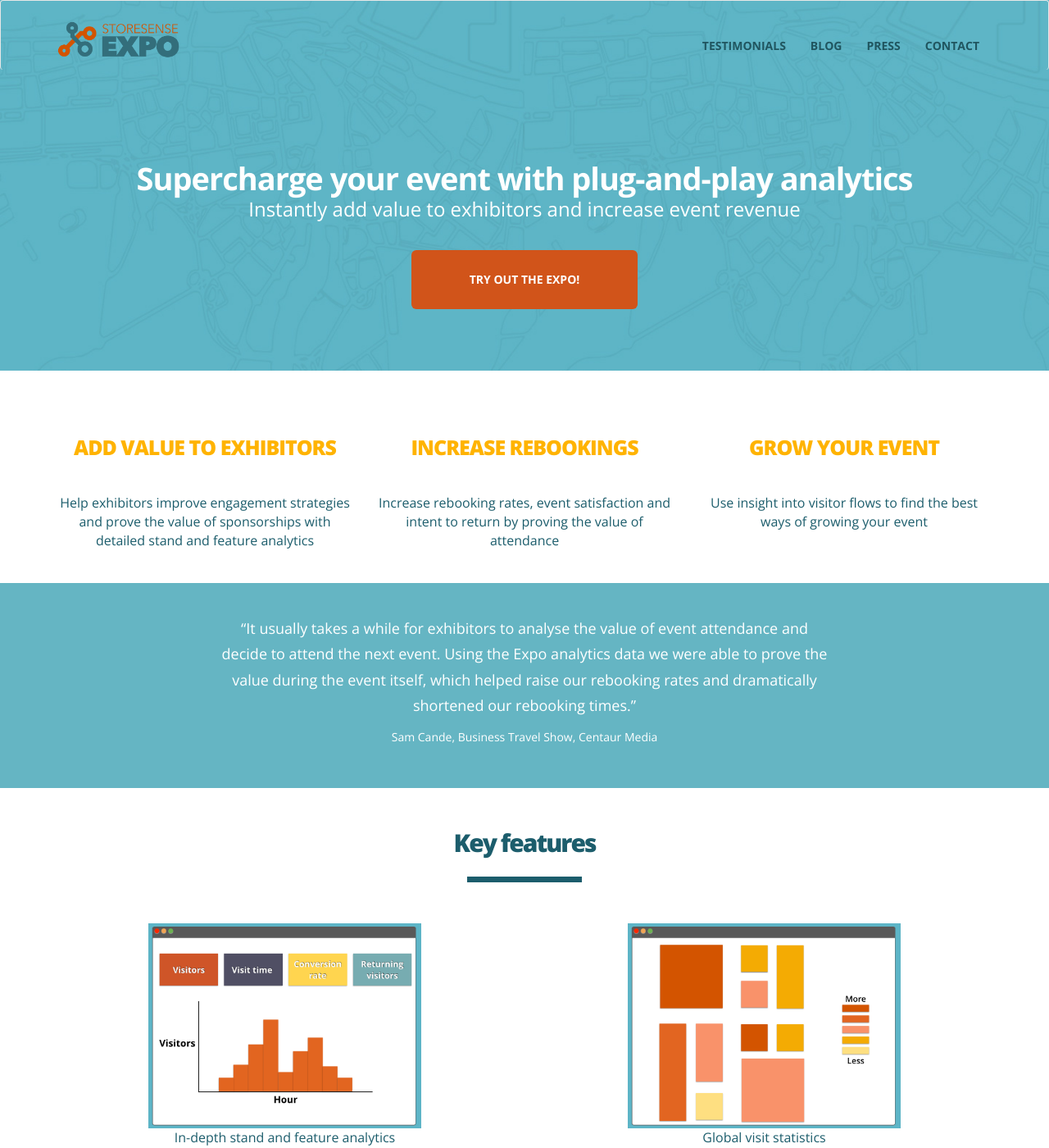
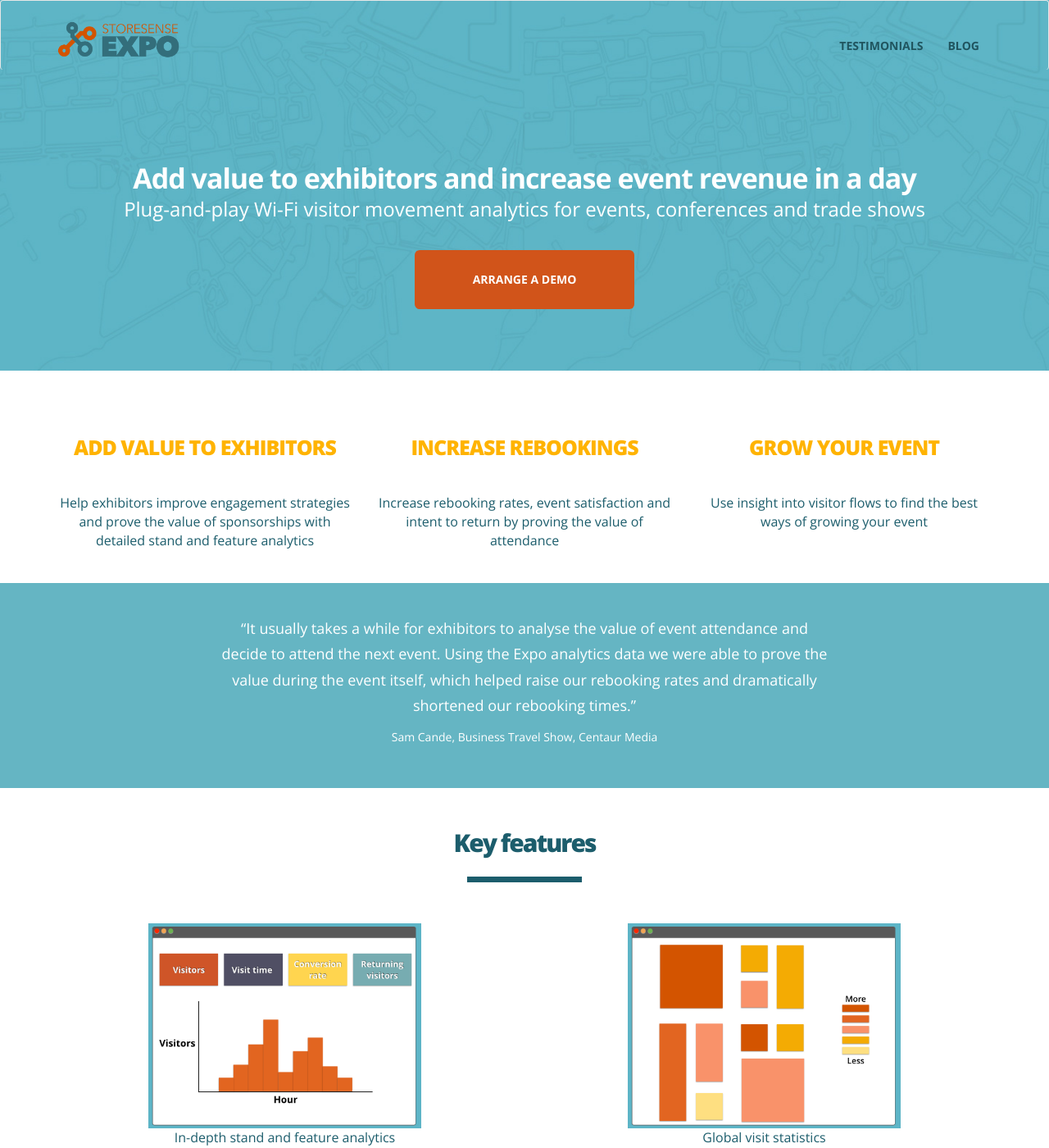
Before and after one commit to storesense/web-expoanalytics, a Jekyll site: the page built from index.html, in a window 1280 px wide and 1400 px high. Shown: the whole window at 82% size. Built offline with Jekyll 4.4.1, drawn with Linux system fonts in a browser that asks for light colours.

Commit message:
Header tweaking

```diff
--- a/_includes/header.html
+++ b/_includes/header.html
@@ -1,8 +1,8 @@
 <header id="heading-expo">
     <div class="container">
         <div class="intro-text">
-            <div class="intro-heading">Supercharge your event with plug-and-play analytics</div>
-            <div class="intro-description">Instantly add value to exhibitors and increase event revenue</div>
+            <div class="intro-heading">Add value to exhibitors and increase event revenue in a day</div>
+            <div class="intro-description">Plug-and-play Wi-Fi visitor movement analytics for events, conferences and trade shows</div>
 
             <!--HubSpot Call-to-Action Code -->
             <span class="hs-cta-wrapper" id="hs-cta-wrapper-e360ce47-4d3a-461e-9415-2d8cb2396a47">
@@ -11,7 +11,7 @@
                     <!--[if lte IE 8]>
                     <div id="hs-cta-ie-element"></div><![endif]-->
                     <a href="http://cta-redirect.hubspot.com/cta/redirect/735484/e360ce47-4d3a-461e-9415-2d8cb2396a47" class="page-scroll btn btn-xl">
-                      <span>Try out the Expo!</span>
+                      <span>Arrange a demo</span>
                     </a>
                 </span>
                 <script charset="utf-8" src="https://js.hscta.net/cta/current.js"></script>
--- a/_includes/nav.html
+++ b/_includes/nav.html
@@ -23,7 +23,7 @@
                 <li>
                     <a href="http://blog.storesense.info">Blog</a>
                 </li>
-                <li>
+ <!--               <li>
                     <a href="http://content.storesense.info/press">Press</a>
                 </li>
                 <li>
@@ -33,6 +33,7 @@
                         <a class="page-scroll" href="#contact">Contact</a>
                     {% endif %}
                 </li>
+            -->
             </ul>
         </div>
         <!-- /.navbar-collapse -->
--- a/css/expo.css
+++ b/css/expo.css
@@ -5,8 +5,13 @@ header#heading-expo {
     color:#fff;
 }
 
+header .intro-text {
+        padding-top:100px;
+/*        padding-bottom:150px; */
+    }
+
 header .intro-text .intro-heading {
-    font-weight:600;
+    font-weight:400;
     font-size:25px;
     line-height:30px;
     margin-bottom:5px;
@@ -14,13 +19,17 @@ header .intro-text .intro-heading {
 }
 
 header .intro-text .intro-description {
-    font-weight:350;
-    font-size:24px;
+    font-weight:250;
+    font-size:20px;
     line-height:30px;
     margin-bottom:35px;
 }
 
-@media (min-width:768px) {
+
+
+
+
+@media (min-width:1024px) {
     header .intro-text {
         padding-top:200px;
 /*        padding-bottom:150px; */
@@ -28,8 +37,14 @@ header .intro-text .intro-description {
 
     header .intro-text .intro-heading {
         font-weight:700;
-        font-size:38px;
+        font-size:34px;
         line-height:35px;
 /*        margin-bottom:60px; */
     }
+    header .intro-text .intro-description {
+        font-weight:350;
+        font-size:24px;
+        line-height:30px;
+        margin-bottom:35px;
+    }
 }
```
